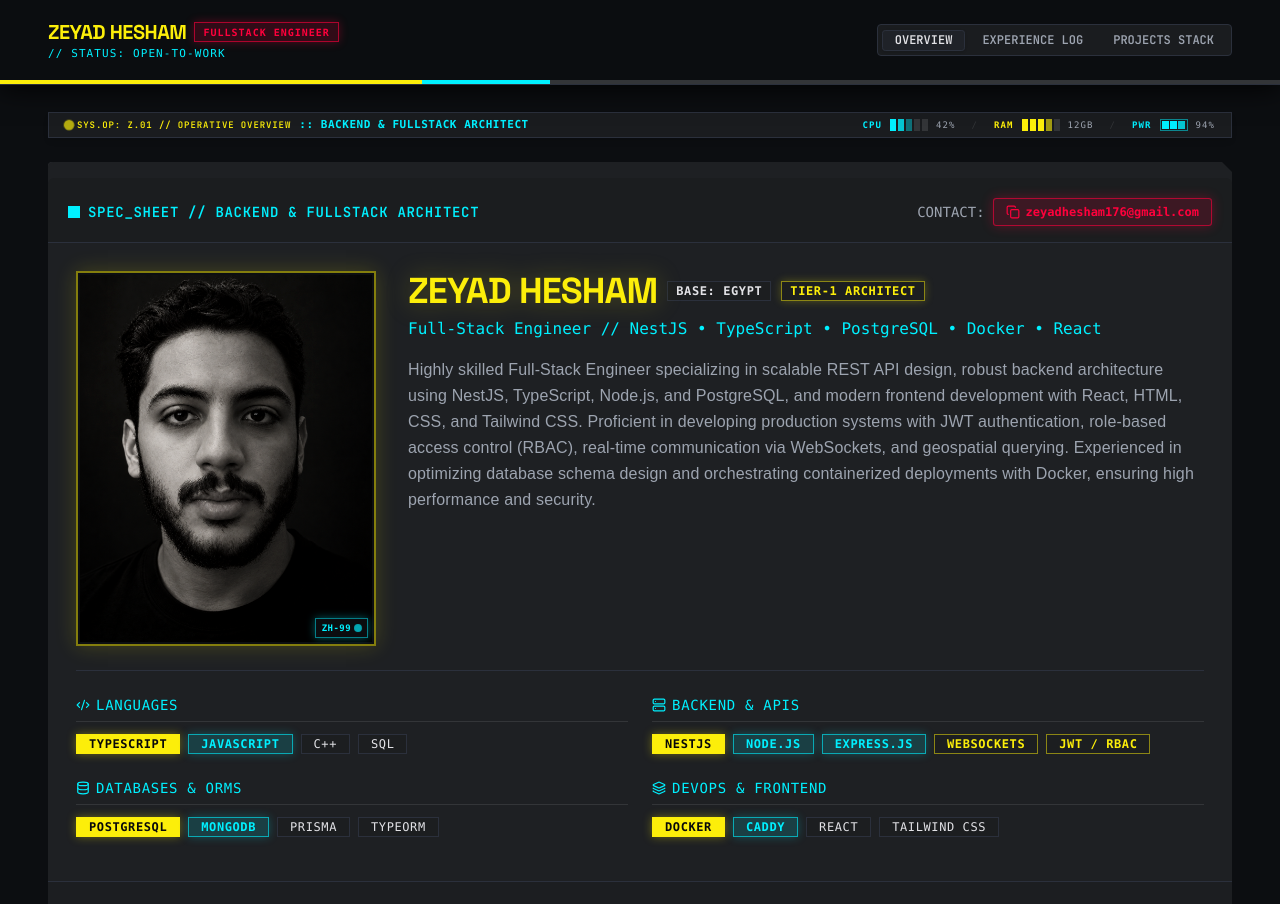
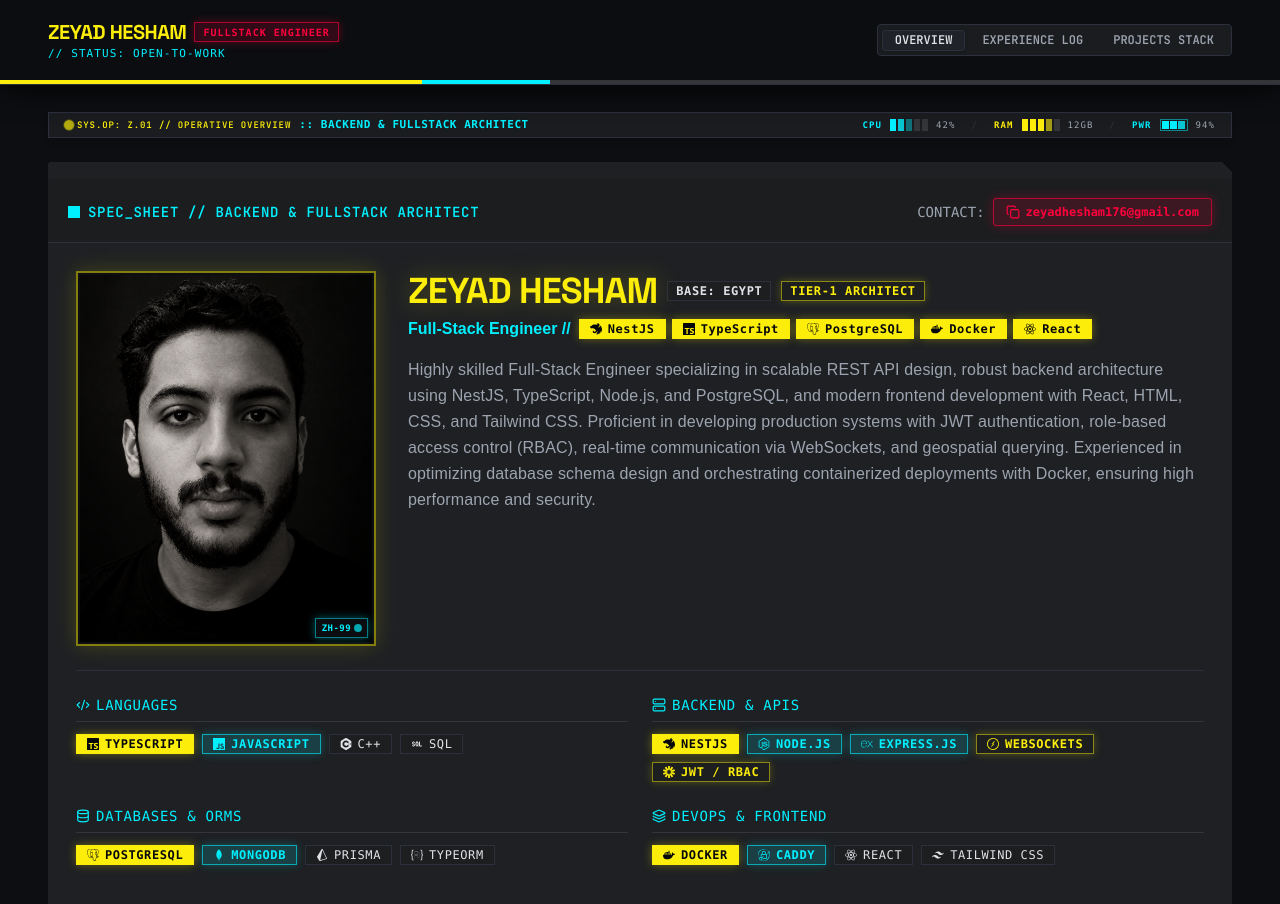
Before and after one commit to 0xZeyad11/portfolio, a React (Vite) app: page / in a window 1280 px wide. Shown: the top 904 px of the page. Built offline with nearby package versions, Linux system fonts and the light colour scheme; a web font is replaced by a local one.

Commit message:
feat: add technology badges with brand icons to profile, skills, and projects

```diff
--- a/package.json
+++ b/package.json
@@ -21,6 +21,7 @@
     "radix-ui": "^1.8.1",
     "react": "^19.2.8",
     "react-dom": "^19.2.8",
+    "react-icons": "^5.7.0",
     "shadcn": "^4.21.5",
     "tailwindcss": "^4.3.3",
     "tw-animate-css": "^1.4.0"
--- /dev/null
+++ b/src/components/common/TechIcon.tsx
@@ -0,0 +1,84 @@
+import React from "react";
+import {
+  SiTypescript,
+  SiJavascript,
+  SiCplusplus,
+  SiNestjs,
+  SiNodedotjs,
+  SiExpress,
+  SiSocketdotio,
+  SiJsonwebtokens,
+  SiPostgresql,
+  SiMongodb,
+  SiPrisma,
+  SiTypeorm,
+  SiDocker,
+  SiCaddy,
+  SiReact,
+  SiTailwindcss,
+  SiNpm,
+  SiStripe,
+} from "react-icons/si";
+import { TbSql } from "react-icons/tb";
+import { Terminal, Database } from "lucide-react";
+
+interface TechIconProps {
+  name: string;
+  className?: string;
+}
+
+export const TechIcon: React.FC<TechIconProps> = ({ name, className = "size-3.5" }) => {
+  const normalized = name.toLowerCase().replace(/[^a-z0-9]/g, "");
+
+  switch (normalized) {
+    case "typescript":
+      return <SiTypescript className={className} />;
+    case "javascript":
+      return <SiJavascript className={className} />;
+    case "c":
+    case "cpp":
+    case "cplusplus":
+      return <SiCplusplus className={className} />;
+    case "sql":
+      return <TbSql className={className} />;
+    case "postgis":
+      return <Database className={className} />;
+    case "nestjs":
+      return <SiNestjs className={className} />;
+    case "nodejs":
+      return <SiNodedotjs className={className} />;
+    case "express":
+    case "expressjs":
+      return <SiExpress className={className} />;
+    case "websockets":
+      return <SiSocketdotio className={className} />;
+    case "jwtrbac":
+    case "jwt":
+      return <SiJsonwebtokens className={className} />;
+    case "postgresql":
+      return <SiPostgresql className={className} />;
+    case "mongodb":
+      return <SiMongodb className={className} />;
+    case "prisma":
+      return <SiPrisma className={className} />;
+    case "typeorm":
+      return <SiTypeorm className={className} />;
+    case "docker":
+      return <SiDocker className={className} />;
+    case "caddy":
+      return <SiCaddy className={className} />;
+    case "react":
+      return <SiReact className={className} />;
+    case "tailwindcss":
+      return <SiTailwindcss className={className} />;
+    case "npm":
+      return <SiNpm className={className} />;
+    case "stripe":
+      return <SiStripe className={className} />;
+    case "cli":
+    case "terminal":
+      return <Terminal className={className} />;
+    default:
+      return null;
+  }
+};
--- a/src/components/sections/overview/OverviewSection.tsx
+++ b/src/components/sections/overview/OverviewSection.tsx
@@ -1,12 +1,12 @@
 import React from "react";
 import profilePic from "@/assets/profile-pic.png";
+import { TechIcon } from "@/components/common/TechIcon";
 import { SkillsMatrix } from "./SkillsMatrix";
 import { Button } from "@/components/ui/button";
 import {
   Card,
   CardHeader,
   CardTitle,
-  CardDescription,
   CardContent,
   CardFooter,
 } from "@/components/ui/card";
@@ -108,9 +108,28 @@
                   </Badge>
                 </div>
 
-                <CardDescription className="font-title-md text-sm sm:text-base text-secondary-foreground font-mono mb-4">
-                  {PROFILE_INFO.role} // NestJS • TypeScript • PostgreSQL • Docker • React
-                </CardDescription>
+                <div className="flex flex-wrap items-center gap-2 mb-4">
+                  <span className="font-title-md text-sm sm:text-base text-secondary-foreground font-mono font-bold">
+                    {PROFILE_INFO.role} //
+                  </span>
+                  <div className="flex flex-wrap items-center gap-1.5">
+                    <Badge variant="default" className="font-mono text-xs gap-1.5 py-0.5 px-2.5">
+                      <TechIcon name="NestJS" className="size-3" /> NestJS
+                    </Badge>
+                    <Badge variant="default" className="font-mono text-xs gap-1.5 py-0.5 px-2.5">
+                      <TechIcon name="TypeScript" className="size-3" /> TypeScript
+                    </Badge>
+                    <Badge variant="default" className="font-mono text-xs gap-1.5 py-0.5 px-2.5">
+                      <TechIcon name="PostgreSQL" className="size-3" /> PostgreSQL
+                    </Badge>
+                    <Badge variant="default" className="font-mono text-xs gap-1.5 py-0.5 px-2.5">
+                      <TechIcon name="Docker" className="size-3" /> Docker
+                    </Badge>
+                    <Badge variant="default" className="font-mono text-xs gap-1.5 py-0.5 px-2.5">
+                      <TechIcon name="React" className="size-3" /> React
+                    </Badge>
+                  </div>
+                </div>
 
                 <p className="font-body-lg text-body-md sm:text-body-lg text-muted-foreground leading-relaxed">
                   {PROFILE_INFO.bio}
--- a/src/components/sections/overview/SkillsMatrix.tsx
+++ b/src/components/sections/overview/SkillsMatrix.tsx
@@ -1,6 +1,7 @@
 import React from "react";
 import { Badge } from "@/components/ui/badge";
 import { Code2, Server, Database, Layers } from "lucide-react";
+import { TechIcon } from "@/components/common/TechIcon";
 import { SKILL_CATEGORIES } from "@/data/skills";
 import type { SkillCategory } from "@/types/portfolio";
 
@@ -34,8 +35,9 @@
                   <Badge
                     key={skill.name}
                     variant="default"
-                    className="font-mono text-xs font-bold uppercase py-1 px-3"
+                    className="font-mono text-xs font-bold uppercase py-1 px-2.5 gap-1.5"
                   >
+                    <TechIcon name={skill.name} className="size-3" />
                     {skill.name}
                   </Badge>
                 );
@@ -45,8 +47,9 @@
                   <Badge
                     key={skill.name}
                     variant="secondary"
-                    className="font-mono text-xs uppercase py-1 px-3"
+                    className="font-mono text-xs uppercase py-1 px-2.5 gap-1.5"
                   >
+                    <TechIcon name={skill.name} className="size-3" />
                     {skill.name}
                   </Badge>
                 );
@@ -55,12 +58,13 @@
                 <Badge
                   key={skill.name}
                   variant="outline"
-                  className={`font-mono text-xs uppercase py-1 px-3 ${
+                  className={`font-mono text-xs uppercase py-1 px-2.5 gap-1.5 ${
                     skill.highlight
-                      ? "border-primary/50 text-primary font-bold"
+                      ? "border-primary/50 text-primary font-bold shadow-[0_0_8px_rgba(252,238,10,0.25)]"
                       : "border-border"
                   }`}
                 >
+                  <TechIcon name={skill.name} className="size-3" />
                   {skill.name}
                 </Badge>
               );
--- a/src/components/sections/projects/ProjectCard.tsx
+++ b/src/components/sections/projects/ProjectCard.tsx
@@ -4,6 +4,7 @@
 import { Badge } from "@/components/ui/badge";
 import { Button } from "@/components/ui/button";
 import { Terminal, ExternalLink } from "lucide-react";
+import { TechIcon } from "@/components/common/TechIcon";
 import type { Project } from "@/types/portfolio";
 
 interface ProjectCardProps {
@@ -74,8 +75,9 @@
               <Badge
                 key={tech}
                 variant="outline"
-                className="font-mono text-[10px] sm:text-xs bg-surface-container-highest/60 text-foreground border-border px-2.5 py-0.5"
+                className="font-mono text-[10px] sm:text-xs bg-surface-container-highest/60 text-foreground border-border px-2.5 py-0.5 gap-1.5"
               >
+                <TechIcon name={tech} className="size-3" />
                 {tech}
               </Badge>
             ))}
```
Also changed, not shown: 1 other file (tests, documents, lock files or other folders).
